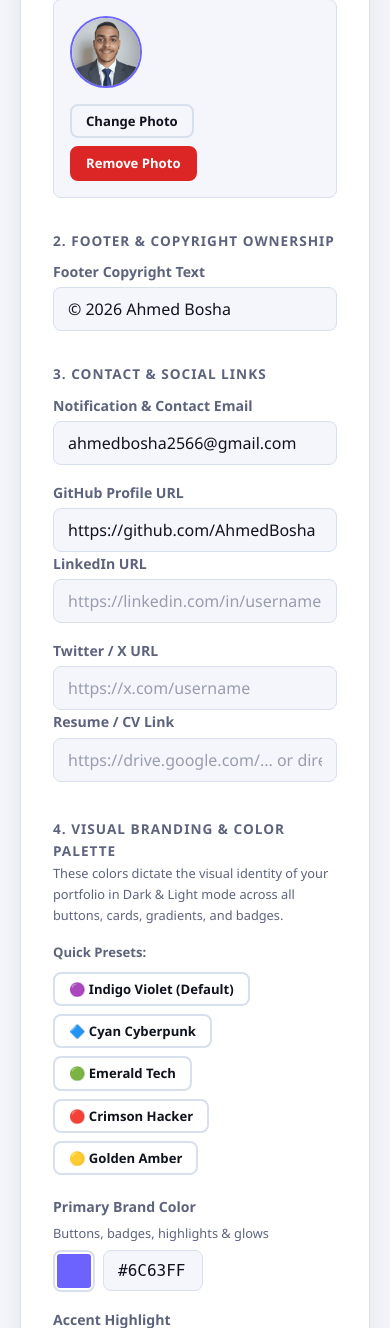
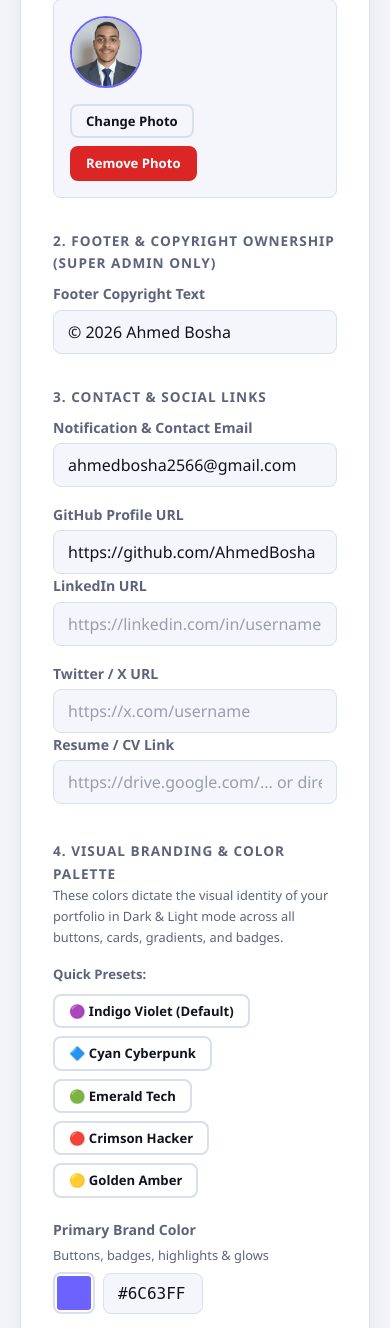
Before and after one commit to R3Dzf/portfolio, a Flask app: page /admin/settings in a window 390 px wide; the page is wider, and only the part inside the window is pictured. Shown: the part 1099-2427 px from the top of that part. Run offline with Flask 3, Linux system fonts and the light colour scheme; a user stored in the database is signed in; data comes from the database, SQL or seed files in the repository; data that the repository does not hold is empty.

Commit message:
Add tenant defaults, per-tenant email notifications, responsive OTP email, default avatar, and locked super admin footer link

```diff
--- a/app.py
+++ b/app.py
@@ -223,31 +223,31 @@ def send_email_async(to_email, subject, html_body, reply_to=None):
 
 
 def send_otp_email(to_email, full_name, otp_code):
-    """Send beautiful OTP verification code email."""
+    """Send beautiful mobile-responsive OTP verification code email."""
     subject = f"🔐 Your BoshaCraft Verification Code: {otp_code}"
     html = f"""
-    <div style="font-family: -apple-system, BlinkMacSystemFont, 'Segoe UI', Roboto, Helvetica, Arial, sans-serif; max-width: 540px; margin: 0 auto; background: #0d0e15; color: #f0f0f8; border-radius: 18px; overflow: hidden; border: 1px solid rgba(108, 99, 255, 0.25); box-shadow: 0 20px 50px rgba(0, 0, 0, 0.5);">
-        <div style="background: linear-gradient(135deg, #6c63ff 0%, #3b82f6 100%); padding: 32px 28px; text-align: center;">
-            <h1 style="color: #ffffff; margin: 0; font-size: 24px; font-weight: 800; letter-spacing: -0.5px;">Bosha<span style="opacity: 0.85;">Craft</span></h1>
-            <p style="color: rgba(255, 255, 255, 0.9); margin: 6px 0 0 0; font-size: 14px; font-weight: 500;">Account Verification System</p>
+    <div style="font-family: -apple-system, BlinkMacSystemFont, 'Segoe UI', Roboto, Helvetica, Arial, sans-serif; width: 100%; max-width: 480px; margin: 0 auto; background: #0d0e15; color: #f0f0f8; border-radius: 16px; overflow: hidden; border: 1px solid rgba(108, 99, 255, 0.25); box-shadow: 0 15px 40px rgba(0, 0, 0, 0.5); box-sizing: border-box;">
+        <div style="background: linear-gradient(135deg, #6c63ff 0%, #3b82f6 100%); padding: 24px 16px; text-align: center;">
+            <h1 style="color: #ffffff; margin: 0; font-size: 22px; font-weight: 800; letter-spacing: -0.5px;">Bosha<span style="opacity: 0.85;">Craft</span></h1>
+            <p style="color: rgba(255, 255, 255, 0.9); margin: 4px 0 0 0; font-size: 13px; font-weight: 500;">Account Verification System</p>
         </div>
-        <div style="padding: 32px 28px;">
-            <h2 style="color: #ffffff; margin-top: 0; font-size: 20px; font-weight: 700;">Welcome, {full_name}! 👋</h2>
-            <p style="font-size: 15px; line-height: 1.7; color: #a0a0b8; margin-bottom: 24px;">
-                Thank you for creating your engineering portfolio. Please use the 6-digit verification code below to activate your account:
+        <div style="padding: 24px 16px; box-sizing: border-box;">
+            <h2 style="color: #ffffff; margin-top: 0; font-size: 18px; font-weight: 700; text-align: center;">Welcome, {full_name}! 👋</h2>
+            <p style="font-size: 14px; line-height: 1.6; color: #a0a0b8; margin-bottom: 20px; text-align: center;">
+                Please use the 6-digit verification code below to activate your portfolio account:
             </p>
-            <div style="text-align: center; margin: 30px 0;">
-                <div style="display: inline-block; background: #161722; border: 2px solid #6c63ff; border-radius: 16px; padding: 20px 40px; box-shadow: 0 10px 30px rgba(108, 99, 255, 0.25);">
-                    <span style="font-size: 3rem; font-weight: 900; letter-spacing: 14px; color: #6c63ff; font-family: 'SFMono-Regular', Consolas, 'Liberation Mono', Menlo, monospace;">{otp_code}</span>
+            <div style="text-align: center; margin: 20px 0;">
+                <div style="display: inline-block; width: 100%; max-width: 280px; background: #161722; border: 2px solid #6c63ff; border-radius: 14px; padding: 14px 10px; box-shadow: 0 8px 24px rgba(108, 99, 255, 0.25); box-sizing: border-box;">
+                    <span style="font-size: 2.2rem; font-weight: 900; letter-spacing: 6px; color: #6c63ff; font-family: 'SFMono-Regular', Consolas, 'Liberation Mono', Menlo, monospace; display: block; text-align: center;">{otp_code}</span>
                 </div>
             </div>
-            <div style="background: rgba(245, 158, 11, 0.1); border: 1px solid rgba(245, 158, 11, 0.3); border-radius: 12px; padding: 14px 18px; margin: 24px 0; text-align: center;">
-                <p style="margin: 0; font-size: 14px; color: #fbbf24; font-weight: 600;">
+            <div style="background: rgba(245, 158, 11, 0.1); border: 1px solid rgba(245, 158, 11, 0.3); border-radius: 10px; padding: 12px 14px; margin: 20px 0; text-align: center;">
+                <p style="margin: 0; font-size: 13px; color: #fbbf24; font-weight: 600;">
                     ⏱ Code Expires in 5 Minutes
                 </p>
             </div>
-            <p style="font-size: 13px; color: #6e6e86; line-height: 1.6; text-align: center; margin-top: 28px; border-top: 1px solid #1f2030; padding-top: 20px;">
-                If you did not request this registration, you can safely ignore this email.
+            <p style="font-size: 12px; color: #6e6e86; line-height: 1.5; text-align: center; margin-top: 24px; border-top: 1px solid #1f2030; padding-top: 16px;">
+                If you did not request this registration, please ignore this email.
             </p>
         </div>
     </div>
@@ -772,14 +772,17 @@ def init_db():
 def inject_globals():
     try:
         user_id = session.get("user_id", 1)
-        settings = get_settings(user_id=user_id)
-        unread = get_db().execute(
+        db = get_db()
+        settings = get_settings(user_id=user_id, db=db)
+        master_settings = get_settings(user_id=1, db=db)
+        unread = db.execute(
             "SELECT COUNT(*) FROM messages WHERE user_id = ? AND is_read = 0", (user_id,)
         ).fetchone()[0]
     except Exception:
         settings = None
+        master_settings = None
         unread = 0
-    return dict(settings=settings, unread_count=unread)
+    return dict(settings=settings, master_settings=master_settings, unread_count=unread)
 
 
 # ---------------------------------------------------------------------------
@@ -914,18 +917,27 @@ def user_portfolio(username):
 
 @app.route("/contact", methods=["POST"])
 def contact():
-    """Handle contact form submission (public, supports AJAX)."""
+    """Handle contact form submission (public, supports AJAX, per-tenant routing)."""
     is_ajax = request.headers.get("X-Requested-With") == "XMLHttpRequest" or request.is_json
 
+    target_user_id = 1
     if request.is_json:
         data = request.get_json() or {}
         sender_name = data.get("sender_name", "").strip()
         sender_email = data.get("sender_email", "").strip() or None
         message = data.get("message", "").strip()
+        try:
+            target_user_id = int(data.get("target_user_id") or request.args.get("user_id") or 1)
+        except Exception:
+            target_user_id = 1
     else:
         sender_name = request.form.get("sender_name", "").strip()
         sender_email = request.form.get("sender_email", "").strip() or None
         message = request.form.get("message", "").strip()
+        try:
+            target_user_id = int(request.form.get("target_user_id") or request.args.get("user_id") or 1)
+        except Exception:
+            target_user_id = 1
 
     if not sender_name or not sender_email or not message:
         if is_ajax:
@@ -935,19 +947,22 @@ def contact():
 
     db = get_db()
     db.execute(
-        "INSERT INTO messages (sender_name, sender_email, message) VALUES (?, ?, ?)",
-        (sender_name, sender_email, message),
+        "INSERT INTO messages (user_id, sender_name, sender_email, message) VALUES (?, ?, ?, ?)",
+        (target_user_id, sender_name, sender_email, message),
     )
     db.commit()
 
-    settings = get_settings(db)
-    recipient = settings["email"] if settings and settings["email"] else None
+    # Find recipient email for target_user_id
+    target_user = db.execute("SELECT email FROM users WHERE id = ?", (target_user_id,)).fetchone()
+    target_settings = get_settings(user_id=target_user_id, db=db)
+
+    recipient = (target_settings["email"] if target_settings and target_settings["email"] else None) or (target_user["email"] if target_user and target_user["email"] else None)
     notify_new_message(sender_name, sender_email, message, recipient)
 
     if is_ajax:
-        return jsonify({"success": True, "message": "Message sent! I'll get back to you soon."})
-
-    flash("Message sent! I'll get back to you soon.", "success")
+        return jsonify({"success": True, "message": "Message sent! Thank you for reaching out."})
+
+    flash("Message sent! Thank you for reaching out.", "success")
     return redirect(url_for("index") + "#contact")
 
 
@@ -1002,15 +1017,15 @@ def auth_register():
 
         # Seed site_settings for new user
         db.execute(
-            """INSERT INTO site_settings (user_id, name, logo_text, site_title, bio, footer_text, theme_name)
-               VALUES (?, ?, ?, ?, ?, ?, 'default')""",
+            """INSERT INTO site_settings (user_id, name, logo_text, site_title, bio, email, github_url, theme_name)
+               VALUES (?, ?, ?, ?, ?, ?, NULL, 'default')""",
             (
                 new_user_id,
                 full_name,
                 username,
                 f"{full_name} — Engineering & Software Portfolio",
                 f"Welcome to my portfolio! I build software and innovative engineering solutions.",
-                f"© 2026 {full_name}",
+                email,
             ),
         )
         db.commit()
--- a/templates/admin/settings.html
+++ b/templates/admin/settings.html
@@ -73,7 +73,7 @@
                 <!-- Profile Photo -->
                 <div class="form-group">
                     <label class="form-label">Profile Photo</label>
-                    {% if settings.profile_photo %}
+                    {% if settings and settings.profile_photo %}
                     <div class="photo-preview">
                         <img src="{{ url_for('static', filename='uploads/' + settings.profile_photo) }}"
                              alt="Current profile photo" class="photo-preview__img">
@@ -88,18 +88,22 @@
                     </div>
                     <input type="file" id="profile_photo" name="profile_photo" accept="image/*" style="display:none;" onchange="this.form.submit()">
                     {% else %}
-                    <label class="photo-upload__label" for="profile_photo">
-                        <span class="photo-upload__icon">+</span>
-                        <span class="photo-upload__text">Click to upload a profile photo (PNG, JPG, WEBP)</span>
-                    </label>
+                    <div class="photo-preview" style="background: rgba(255,255,255,0.02);">
+                        <img src="{{ url_for('static', filename='images/default_avatar.png') }}"
+                             alt="Default avatar" class="photo-preview__img" style="border-color: var(--clr-border);">
+                        <div class="photo-preview__actions">
+                            <label class="btn btn--sm btn--primary" for="profile_photo">Upload Custom Photo</label>
+                        </div>
+                    </div>
                     <input type="file" id="profile_photo" name="profile_photo" accept="image/*" style="display:none;" onchange="this.form.submit()">
                     {% endif %}
                 </div>
 
+                {% if session.get('role') == 'admin' %}
                 <!-- ============================== -->
                 <!-- SECTION 2: Footer & Ownership  -->
                 <!-- ============================== -->
-                <p class="form-section-label" style="margin-top: 2rem;">2. Footer &amp; Copyright Ownership</p>
+                <p class="form-section-label" style="margin-top: 2rem;">2. Footer &amp; Copyright Ownership (Super Admin Only)</p>
 
                 <div class="form-group">
                     <label class="form-label" for="footer_text">Footer Copyright Text</label>
@@ -107,6 +111,7 @@
                            value="{{ settings.footer_text or '© 2026 Ahmed Bosha' }}"
                            placeholder="e.g. © 2026 Ahmed Bosha">
                 </div>
+                {% endif %}
 
                 <!-- ============================== -->
                 <!-- SECTION 3: Social & Contact    -->
--- a/templates/themes/bento/index.html
+++ b/templates/themes/bento/index.html
@@ -58,6 +58,8 @@ body {
         <div class="bento-box col-span-8" style="display: flex; align-items: center; gap: 2rem;">
             {% if settings and settings.profile_photo %}
             <img src="{{ url_for('static', filename='uploads/' + settings.profile_photo) }}" alt="{{ settings.name }}" style="width: 120px; height: 120px; border-radius: 50%; object-fit: cover; border: 2px solid var(--bento-accent);">
+            {% else %}
+            <img src="{{ url_for('static', filename='images/default_avatar.png') }}" alt="{{ settings.name if settings else 'Profile' }}" style="width: 120px; height: 120px; border-radius: 50%; object-fit: cover; border: 2px solid var(--bento-accent);">
             {% endif %}
             <div>
                 <span style="font-size: 0.85rem; font-weight: 700; color: var(--bento-accent); text-transform: uppercase; letter-spacing: 1px;">🍱 Modular Bento Portfolio</span>
```
Also changed, not shown: templates/index.html (+10 -8 lines), static/images/default_avatar.png (added).
